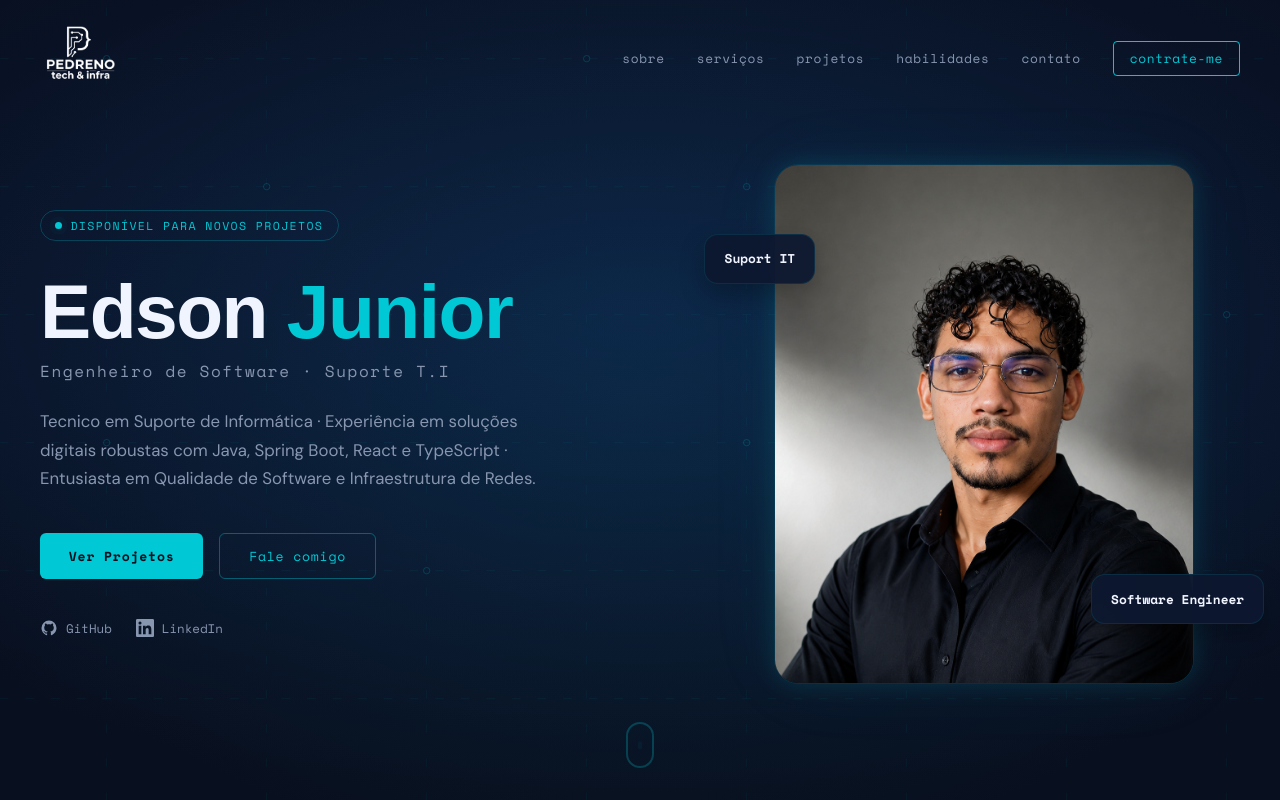
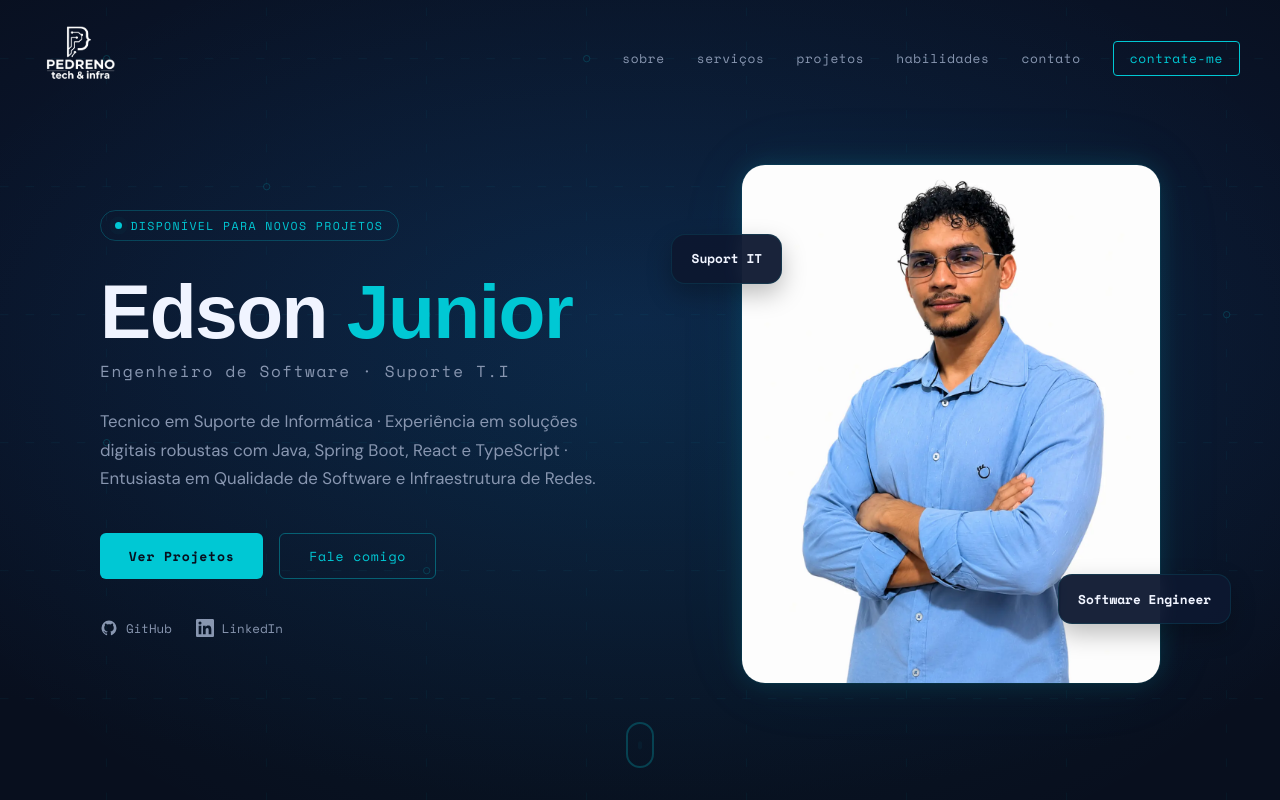
Before and after one commit to EdsonJuni0r/portfolio, a React (Vite) app: page / in a window 1280 px wide. Shown: the top 800 px of the page. Built offline with nearby package versions, Linux system fonts and the light colour scheme.

Commit message:
Refatorando hero content , e atualizando photo hero

```diff
--- a/src/App.css
+++ b/src/App.css
@@ -119,7 +119,7 @@
 
 .hero__content {
   position: relative; z-index: 1;
-  width: 100%; max-width: 1200px;
+  width: 100%; max-width: 1080px;
   display: grid;
   grid-template-columns: 1.1fr 0.9fr;
   align-items: center;
--- a/src/App.tsx
+++ b/src/App.tsx
@@ -203,7 +203,7 @@ function Hero() {
           <div className="hero__photo-card">
 
             <img
-              src="/portfolio/img/services/prof.png"
+              src="/portfolio/img/photo2.webp"
               alt="Edson Junior"
             />
 
```
Also changed, not shown: public/img/photo2.webp (added).
